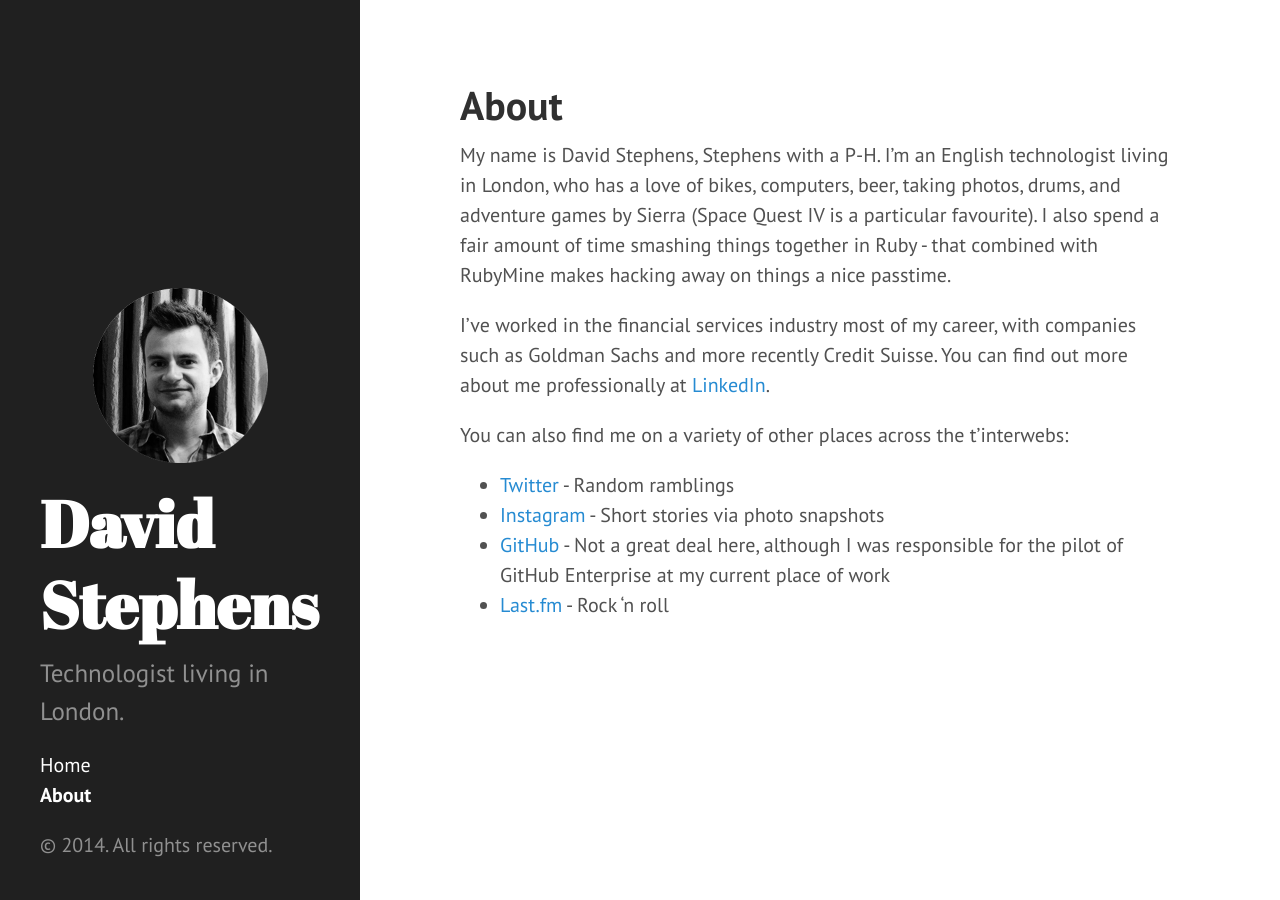
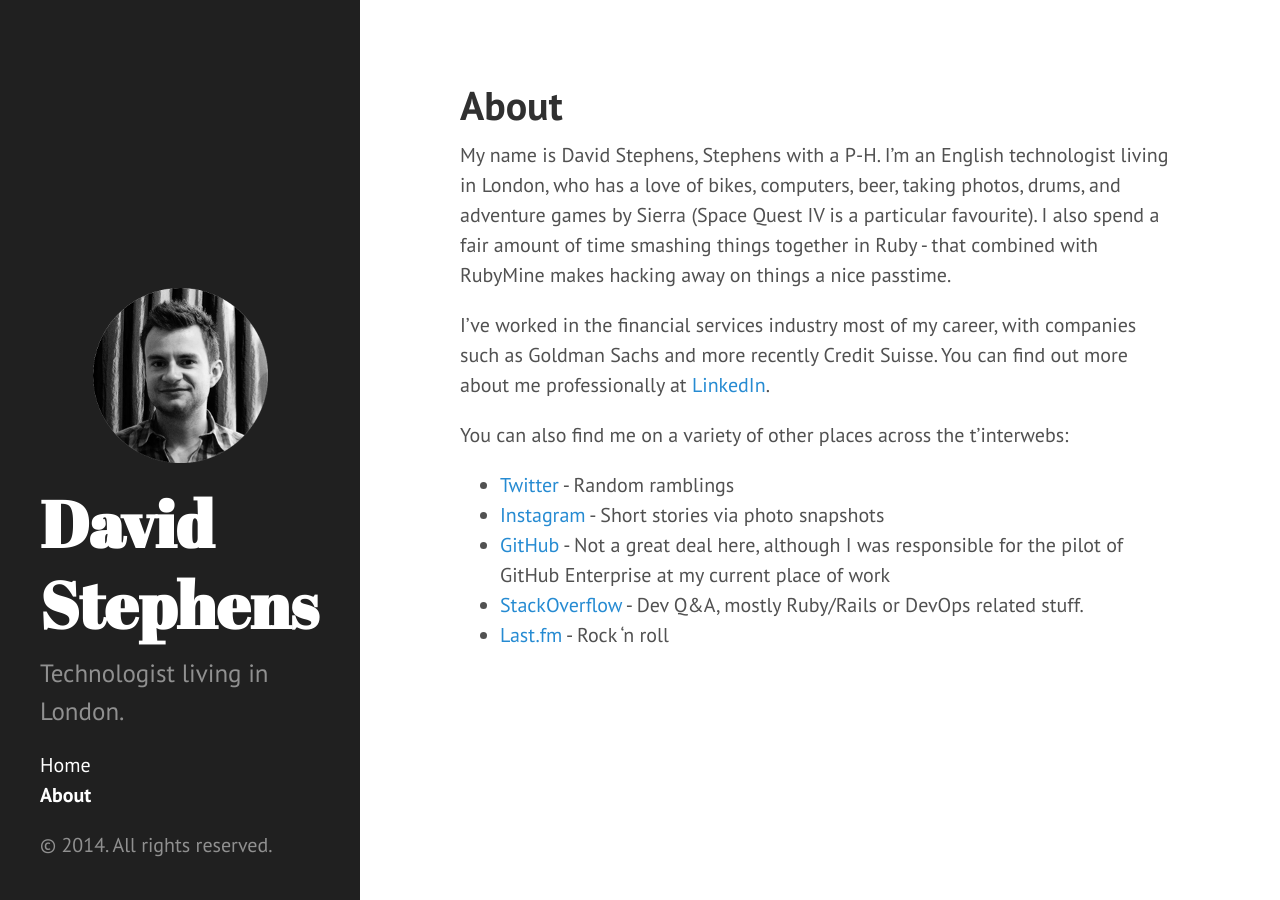
Before and after one commit to davestephens/davestephens.github.io, a Jekyll site: the page built from about.md, in a window 1280 px wide. Built offline with Jekyll 4.4.1, drawn with Linux system fonts in a browser that asks for light colours.

Commit message:
About page update

```diff
--- a/about.md
+++ b/about.md
@@ -16,10 +16,13 @@ You can also find me on a variety of other places across the t'interwebs:
 * [Twitter][twitter] - Random ramblings
 * [Instagram][instagram] - Short stories via photo snapshots
 * [GitHub][github] - Not a great deal here, although I was responsible for the pilot of GitHub Enterprise at my current place of work
+* [StackOverflow][stackoverflow] - Dev Q&A, mostly Ruby/Rails or DevOps related stuff.
 * [Last.fm][lastfm] - Rock 'n roll
+
 
 [github]:    http://www.github.com/DaveStephens
 [instagram]:    http://www.instagram.com/ripuk
 [twitter]:    https://www.twitter.com/DaveStephens
 [linkedin]:    http://uk.linkedin.com/in/davidjstephens/
 [lastfm]: http://www.last.fm/user/ripuk
+[stackoverflow]: http://stackoverflow.com/users/425144/ripuk
```
